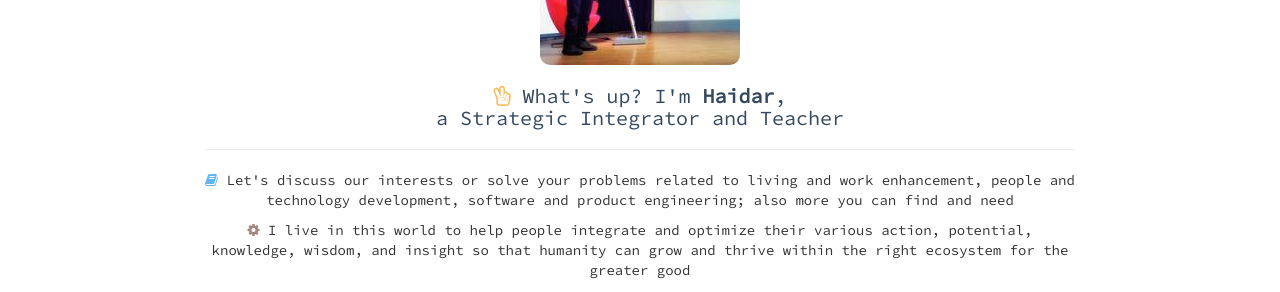
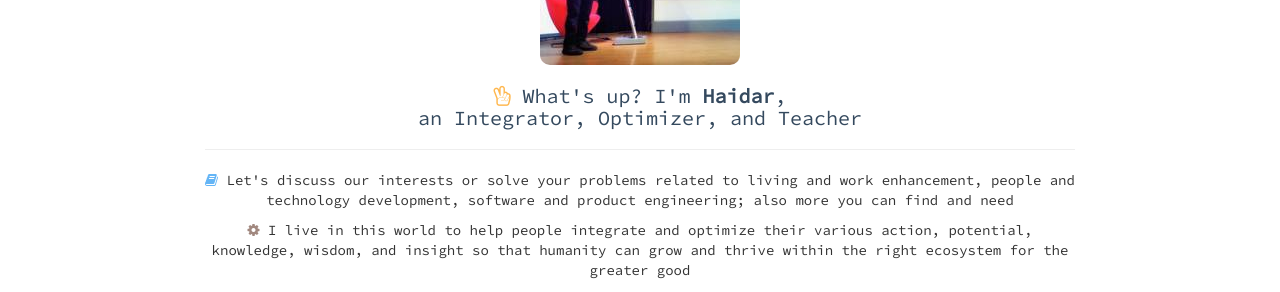
Before and after one commit to mhaidarhanif/mhaidarh.github.io, a Jekyll site: the page built from index.html, in a window 1280 px wide. Shown: the part 195-487 px from the top of the page. Built offline with Jekyll 4.4.1, drawn with Linux system fonts in a browser that asks for light colours; nearby versions of some CDN libraries; the list of posts is cut into pages by our own code.

Commit message:
Update index.html

```diff
--- a/index.html
+++ b/index.html
@@ -10,7 +10,7 @@ layout: home
 	  <h1 class="headline">
       <i class="fa fa-hand-peace-o"></i>
       What's up? I'm <strong>{{ site.nick }}</strong>,<br>
-      a Strategic Integrator and Teacher
+      an Integrator, Optimizer, and Teacher
     </h1>
     <hr>
 	  <p>
```
